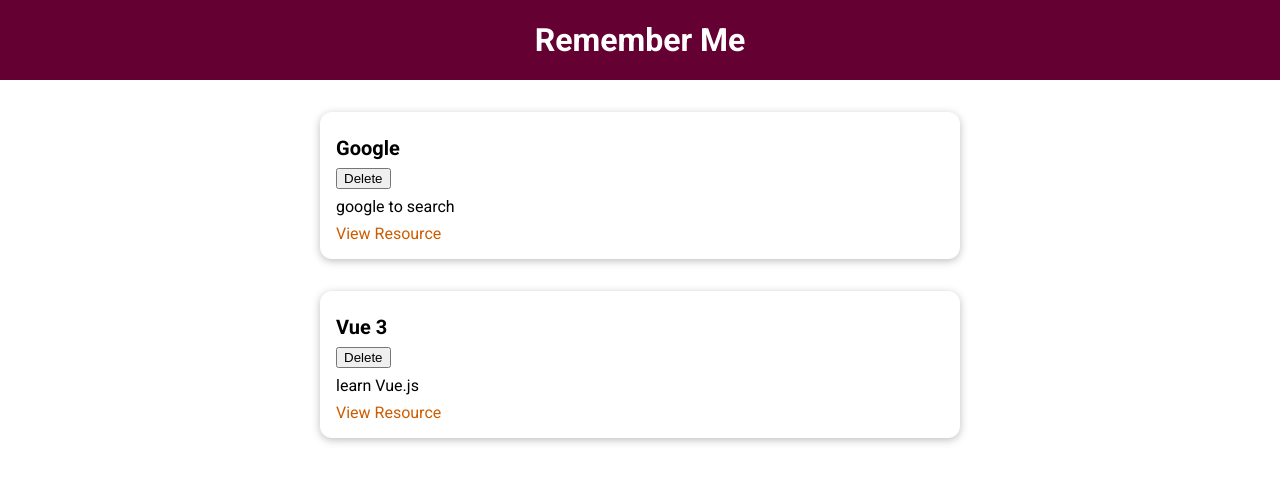
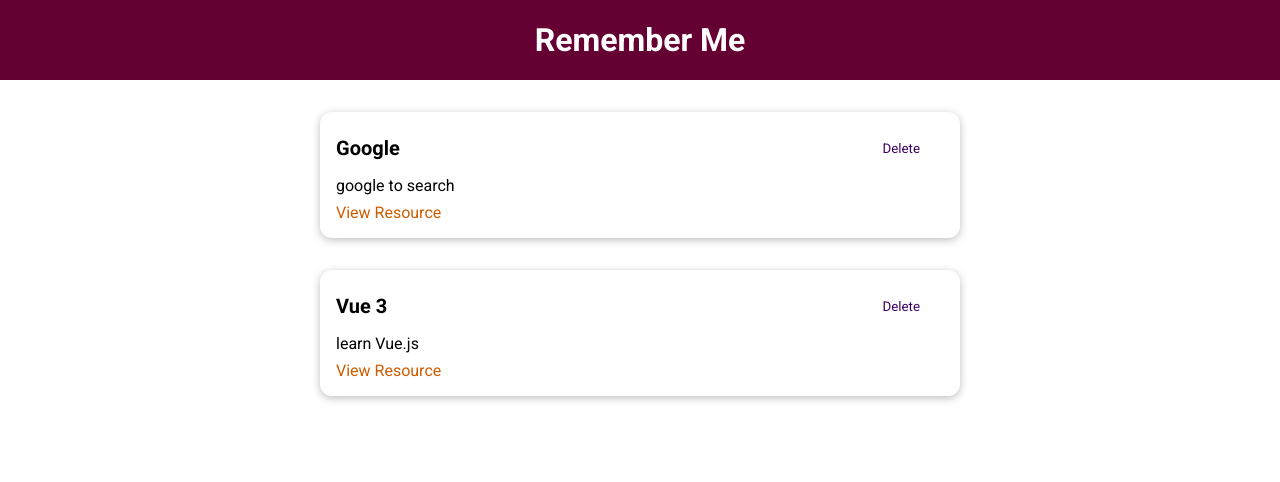
Before and after one commit to Ayman-Taha/Learning-Resources-App, a Vue app: page / in a window 1280 px wide. Shown: the top 482 px of the page. Built offline with nearby package versions, Linux system fonts and the light colour scheme.

Commit message:
adding base button comp
implementing, styling and adding the base button comp

```diff
--- a/src/components/learning-resources/LearningResource.vue
+++ b/src/components/learning-resources/LearningResource.vue
@@ -3,8 +3,8 @@
     <base-card>
       <header>
         <h3>{{ title }}</h3>
+        <base-button mode="flat">Delete</base-button>
       </header>
-      <button>Delete</button>
       <p>{{ description }}</p>
       <nav><a :href="link">View Resource</a></nav>
     </base-card>
--- /dev/null
+++ b/src/components/ui/BaseButton.vue
@@ -0,0 +1,39 @@
+<template>
+  <button :type="type" :class="mode">
+    <slot></slot>
+  </button>
+</template>
+
+<script>
+export default {
+  props: ['type', 'mode'],
+};
+</script>
+
+<style scoped>
+button {
+  padding: 0.75rem 1.5rem;
+  font-family: inherit;
+  background-color: #3a0061;
+  border: 1px solid #3a0061;
+  color: white;
+  cursor: pointer;
+}
+
+button:hover,
+button:active {
+  background-color: #270041;
+  border-color: #270041;
+}
+
+.flat {
+  background-color: transparent;
+  color: #3a0061;
+  border: none;
+}
+
+.flat:hover,
+.flat:active {
+  background-color: #edd2ff;
+}
+</style>
--- a/src/main.js
+++ b/src/main.js
@@ -1,6 +1,8 @@
 import { createApp } from 'vue';
 import App from './App.vue';
 import BaseCard from './components/ui/BaseCard.vue';
+import BaseButton from './components/ui/BaseButton.vue';
 const app = createApp(App);
 app.component('base-card', BaseCard);
+app.component('base-button', BaseButton);
 app.mount('#app');
```
